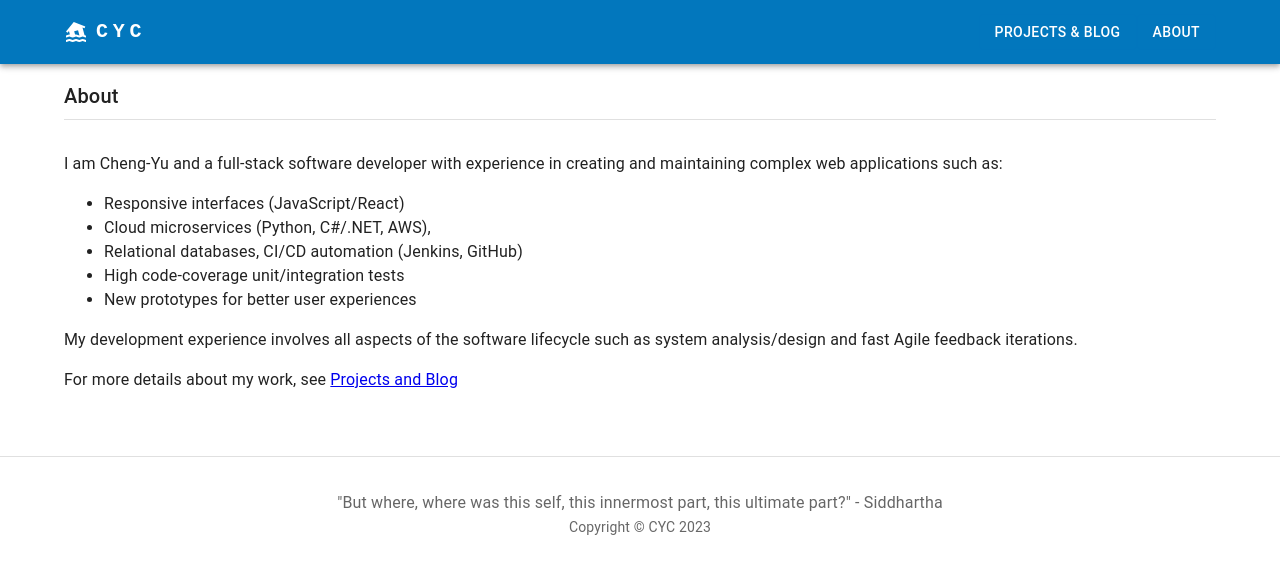
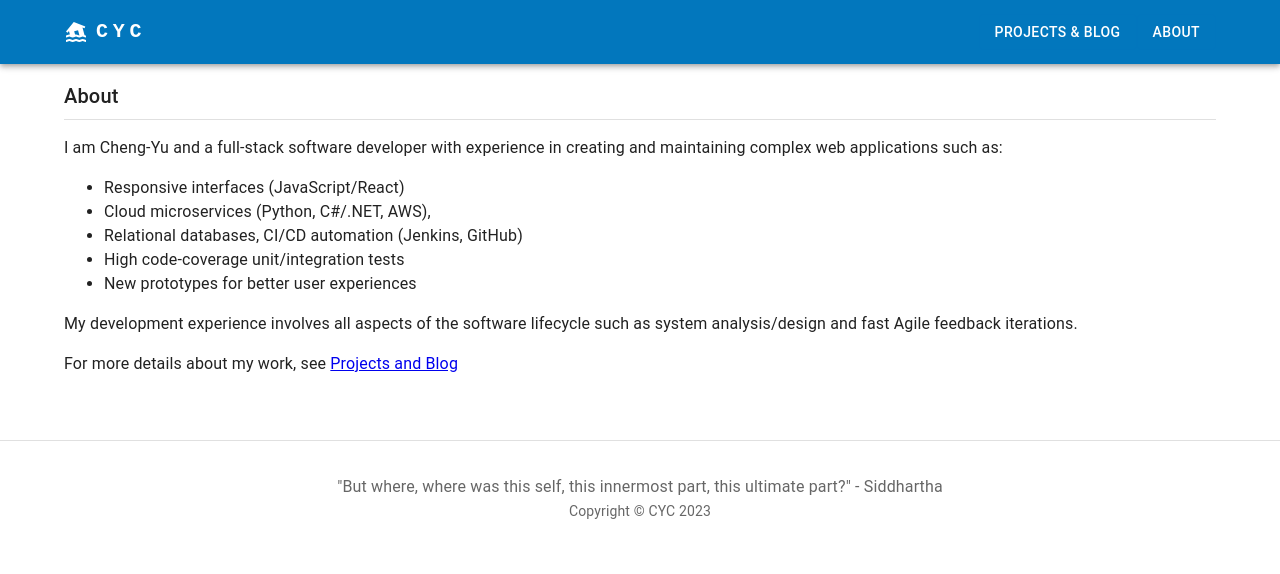
Before and after one commit to rickchung/rickchung.github.io, a Next.js app: page /about in a window 1280 px wide. Shown: the top 574 px of the page. Built offline with nearby package versions, Linux system fonts and the light colour scheme.

Commit message:
Fix styles

```diff
--- a/components/MyMarkdown/MyMarkdown.tsx
+++ b/components/MyMarkdown/MyMarkdown.tsx
@@ -1,3 +1,4 @@
+import { Typography } from "@mui/material";
 import Markdown from "markdown-to-jsx";
 import Link from "next/link";
 
@@ -6,6 +7,12 @@ export default function MyMarkdown({ children }: { children: string }) {
     overrides: {
       a: {
         component: Link
+      },
+      h2: {
+        component: Typography,
+        props: {
+          variant: "h6"
+        }
       }
     }
   };
--- a/pages/about.tsx
+++ b/pages/about.tsx
@@ -17,7 +17,7 @@ export default function About() {
             About
           </Typography>
           <Divider />
-          <Box pt={2}>
+          <Box>
             <MyMarkdown>
               {aboutData.about}
             </MyMarkdown>
```
